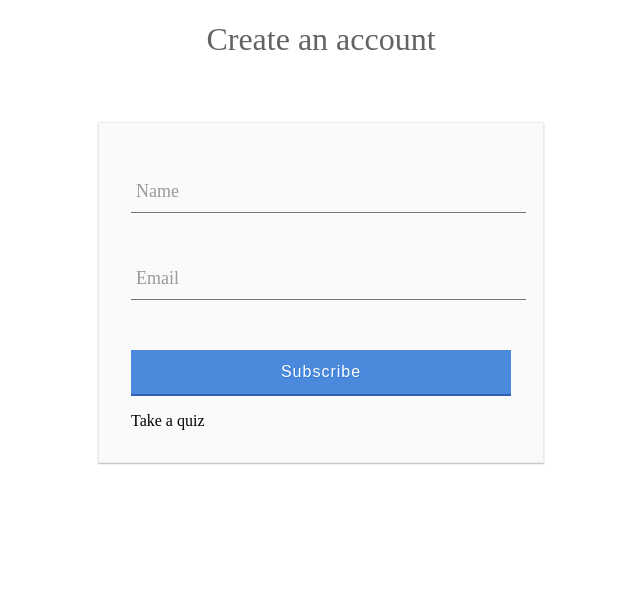
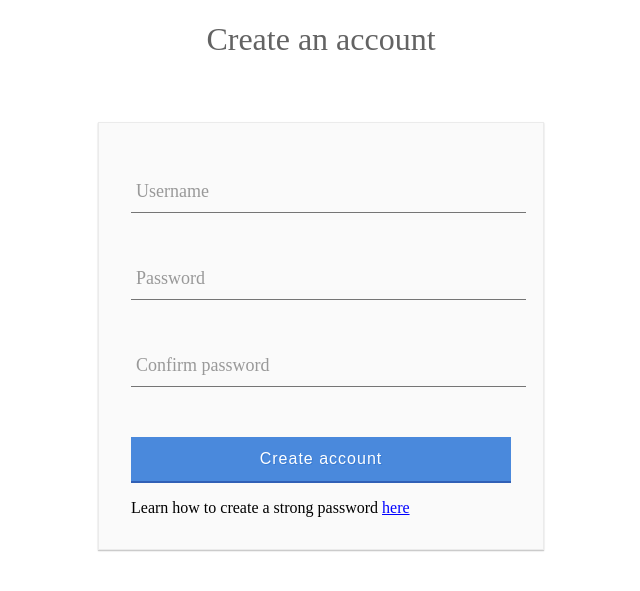
Before and after one commit to A15cecal/microtraining, a PHP site: page / in a window 1280 px wide. Shown: the top 591 px of the page, without its empty margins (319-959 px from the left). Run offline with PHP 8.4, Linux system fonts and the light colour scheme; some libraries are stand-ins or nearby versions.

Commit message:
Created a password-validation
A password-validation for new accounts was added, but not yet implemented. Will leave it be for now

```diff
--- a/Website/index.html
+++ b/Website/index.html
@@ -25,16 +25,20 @@
 <form>
   <div class="group">
     <input type="text" class="formInput"><span class="highlight"></span><span class="bar"></span>
-    <label>Name</label>
+    <label>Username</label>
   </div>
   <div class="group">
-    <input type="password" class="formInput"><span class="highlight"></span><span class="bar"></span>
-    <label>Email</label>
+    <input type="password" class="formInput" id="password"><span class="highlight"></span><span class="bar"></span>
+    <label>Password</label>
   </div>
-  <button type="button" class="buttonBlue ">Subscribe
+  <div class="group">
+     <input type="password" class="formInput" id="confirm_password" required><span class="highlight"></span><span class="bar"></span>
+    <label>Confirm password</label>
+  </div>
+  <button type="button" class="buttonBlue ">Create account
     <span class="ripples buttonRipples ripplesCircle"></span>
   </button>
-    <a class="active, showListDiv, takeQuizText" onclick="showTutorial()">Take a quiz</a>
+    Learn how to create a strong password <a class="active, showListDiv, takeQuizText" onclick="showTutorial()"> here</a>
 </form>
 </div>
 <!-- end test -->
--- a/Website/myScript.js
+++ b/Website/myScript.js
@@ -222,3 +222,20 @@ $(window, document, undefined).ready(function() {
 
 })();
 // End quiz
+
+/*THIS WILL BE HERE FOR NOW, NOT REALLY IMPLEMENTED YET*/
+/*For the confirm password*/
+var password = document.getElementById("password")
+  , confirm_password = document.getElementById("confirm_password");
+
+function validatePassword(){
+  if(password.value != confirm_password.value) {
+    confirm_password.setCustomValidity("Passwords Don't Match");
+  } else {
+    confirm_password.setCustomValidity('');
+  }
+}
+
+password.onchange = validatePassword;
+confirm_password.onkeyup = validatePassword;
+/*End confirm password*/
--- a/Website/mystyle.css
+++ b/Website/mystyle.css
@@ -242,7 +242,7 @@ font-weight: bold;
 	/*old attributes, New
 	ones are styled same as the form */
 	width: 40%;
-	min-height: 250px;
+	min-height: 280px;
 	margin: 4em auto;
 	padding. 3em 2em 2em 2em;
 	background-color: #fafafa;
@@ -312,5 +312,7 @@ ul {
 }
 .takeQuizText {
 	cursor: pointer;
+	text-decoration: underline;
+	color: blue;
 }
 /* End quiz */
```
